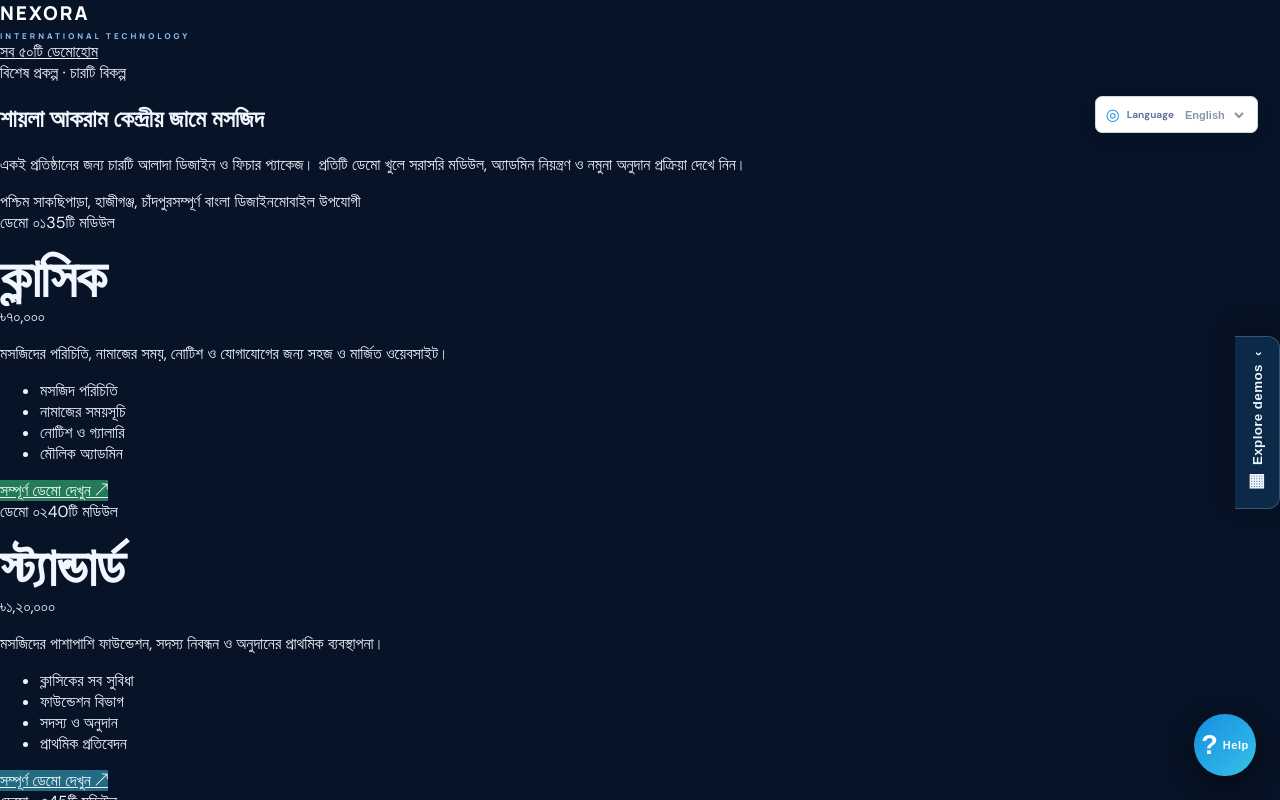
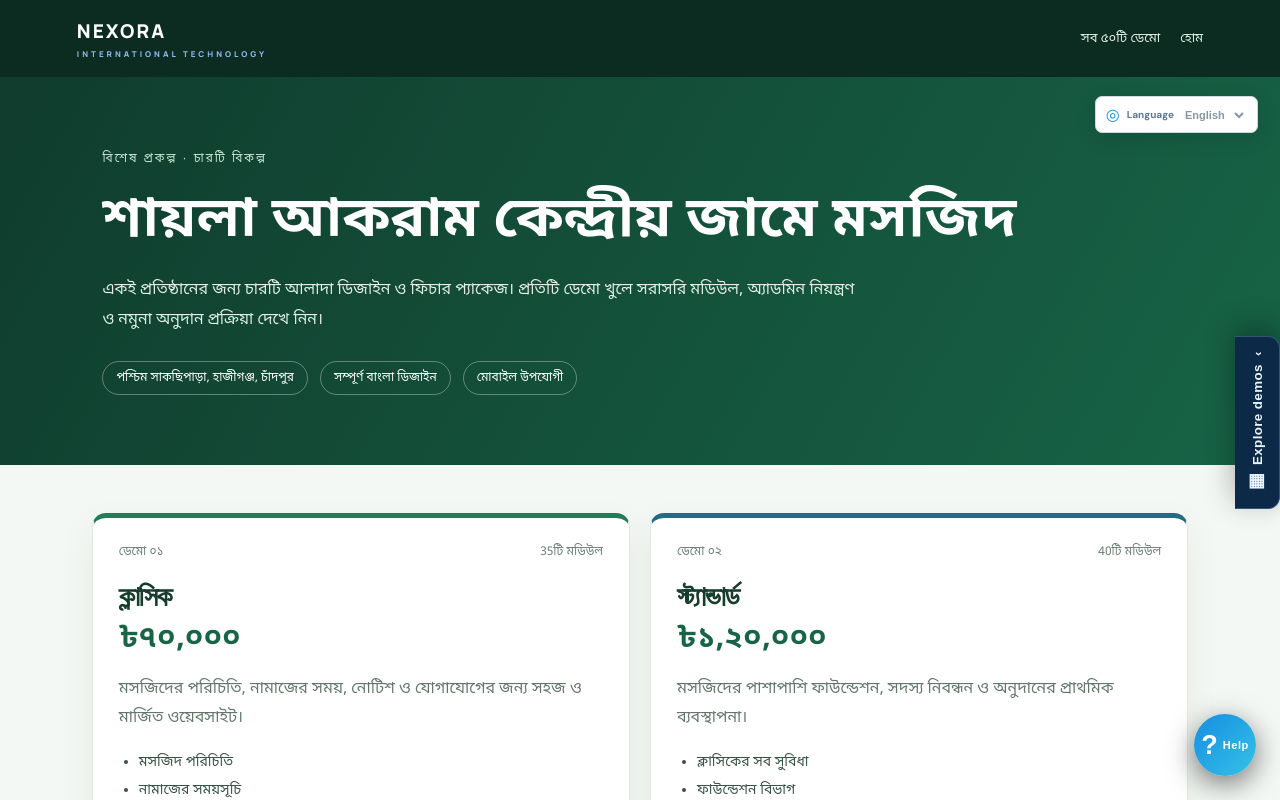
Before and after one commit to satyaprobaho-technologies/nexora-international-technology, a Next.js app: page /demos/shayla-akram in a window 1280 px wide. Shown: the top 800 px of the page. Built offline with nearby package versions, Linux system fonts and the light colour scheme.

Commit message:
Style Shaila Akram package comparison page

```diff
--- a/src/app/globals.css
+++ b/src/app/globals.css
@@ -541,3 +541,15 @@ body{top:0!important}
 .newsletter-message{color:#ffb4b4;font-size:12px;line-height:1.6}.newsletter-message.success{color:#79ddb2}
 .newsletter-trap{position:absolute;left:-10000px;width:1px;height:1px;overflow:hidden}
 @media(max-width:700px){.newsletter-section{grid-template-columns:1fr;padding:58px 22px;gap:25px}.newsletter-form{padding:18px}}
+
+/* Shaila Akram mosque package showcase */
+.shayla-showcase{min-height:100vh;background:#f4f8f4;color:#183b2d;font-family:"Noto Sans Bengali",Arial,sans-serif}
+.shayla-showcase-nav{padding:18px 6%;display:flex;justify-content:space-between;align-items:center;gap:18px;background:#0c2c22;color:#fff}
+.shayla-showcase-nav nav{display:flex;gap:20px;flex-wrap:wrap}.shayla-showcase-nav nav a{color:#e5f2e9;text-decoration:none;font-size:13px}
+.shayla-showcase-hero{padding:70px 8%;background:linear-gradient(120deg,#103c2d,#176447);color:#fff}
+.shayla-showcase-hero>span{font-size:12px;letter-spacing:2px;color:#c8e6d3}.shayla-showcase-hero h1{font-size:clamp(32px,5vw,56px);line-height:1.25;margin:18px 0}.shayla-showcase-hero p{max-width:760px;line-height:1.9;color:#e2efe6}.shayla-showcase-meta{display:flex;gap:12px;flex-wrap:wrap;margin-top:25px}.shayla-showcase-meta span{border:1px solid #ffffff55;border-radius:30px;padding:8px 13px;font-size:12px}
+.shayla-showcase-grid{padding:48px 6%;display:grid;grid-template-columns:repeat(2,minmax(0,1fr));gap:20px;max-width:1250px;margin:auto}
+.shayla-option{background:#fff;border:1px solid #e0e9e2;border-top:5px solid;border-radius:14px;padding:26px;box-shadow:0 12px 35px #153b2510}
+.shayla-option-top{display:flex;justify-content:space-between;color:#6a7e71;font-size:12px}.shayla-option h2{font-size:28px;color:#173d2c;margin:20px 0 8px}.shayla-price{font-size:30px;font-weight:800;color:#176447}.shayla-option p{color:#62776a;line-height:1.8;min-height:58px}.shayla-option ul{padding-left:20px;line-height:2;color:#365344;font-size:14px;min-height:120px}.shayla-open{display:inline-block;color:#fff!important;text-decoration:none;padding:13px 18px;border-radius:8px;font-weight:700;margin-top:10px}
+.shayla-showcase-note{margin:0 6% 45px;background:#e6f0e8;padding:28px;border-radius:14px;line-height:1.9}.shayla-showcase-note h2{font-size:25px;color:#103c2d}.shayla-showcase-footer{background:#0c2c22;color:#d9e9df;padding:25px 6%;font-size:12px}
+@media(max-width:700px){.shayla-showcase-grid{grid-template-columns:1fr;padding:30px 5%}.shayla-showcase-hero{padding:48px 6%}.shayla-option ul{min-height:0}.shayla-showcase-nav{align-items:flex-start;flex-direction:column}}
```
